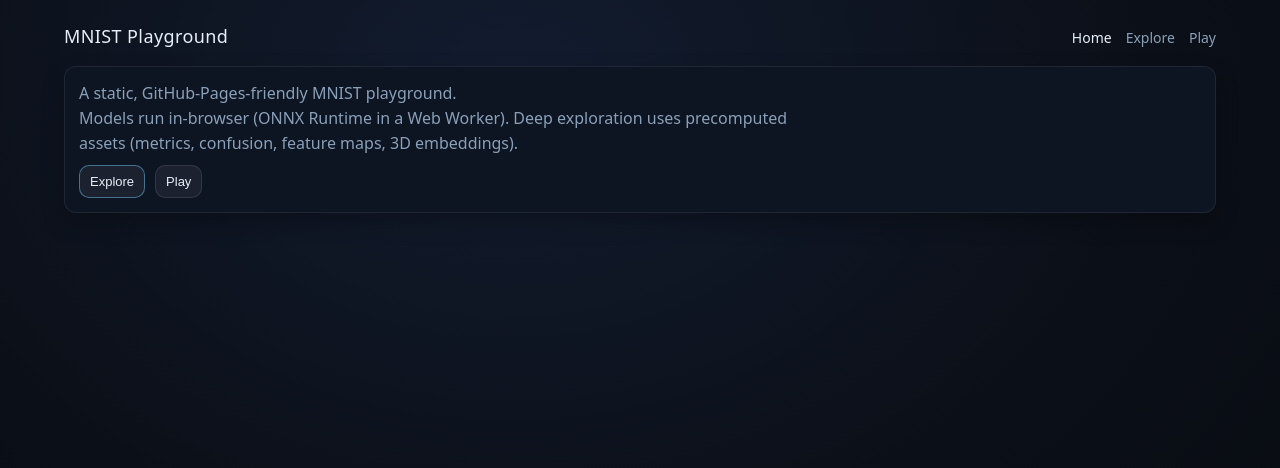
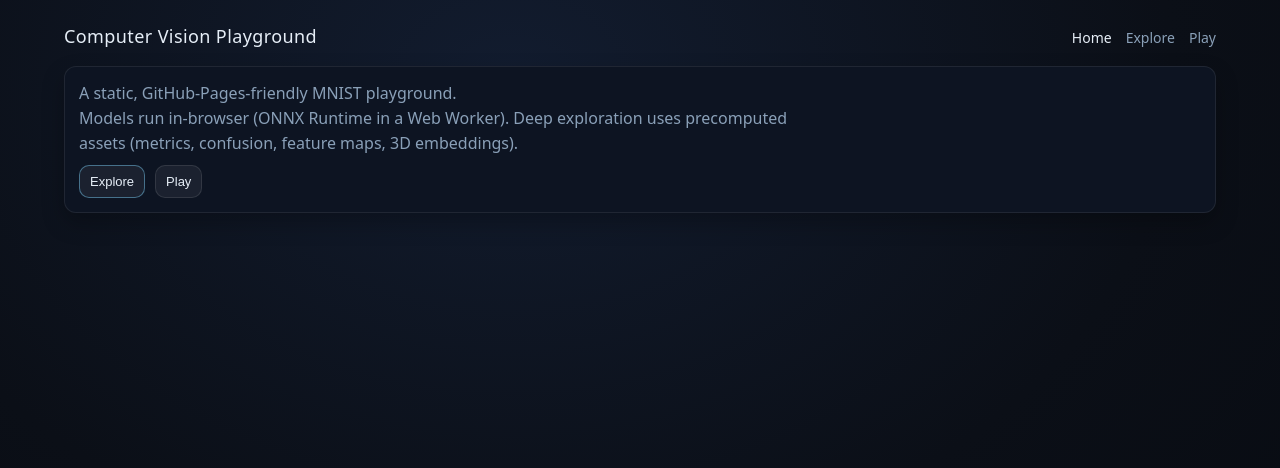
Before and after one commit to olivierzach/cv-playground, a SvelteKit app: page / in a window 1280 px wide. Shown: the top 468 px of the page. Built offline with nearby package versions, Linux system fonts and the light colour scheme.

Commit message:
Rename app to computer vision playground

```diff
--- a/src/routes/+layout.svelte
+++ b/src/routes/+layout.svelte
@@ -4,7 +4,7 @@
 </script>
 
 <svelte:head>
-  <title>MNIST Playground</title>
+  <title>Computer Vision Playground</title>
 </svelte:head>
 
 {@render children()}
--- a/src/routes/+page.svelte
+++ b/src/routes/+page.svelte
@@ -5,7 +5,7 @@
 
 <div class="container">
   <div class="topbar">
-    <div class="title">MNIST Playground</div>
+    <div class="title">Computer Vision Playground</div>
     <nav class="nav">
       <a class:active={$page.url.pathname === appPath('/')} href={appPath('/')}>Home</a>
       <a class:active={$page.url.pathname.startsWith(appPath('/explore'))} href={appPath('/explore')}>Explore</a>
--- a/src/routes/explore/+page.svelte
+++ b/src/routes/explore/+page.svelte
@@ -236,7 +236,7 @@
 
 <div class="container">
   <div class="topbar">
-    <div class="title">MNIST Playground</div>
+    <div class="title">Computer Vision Playground</div>
     <nav class="nav">
       <a href={appPath('/')}>Home</a>
       <a class="active" href={appPath('/explore')}>Explore</a>
--- a/src/routes/play/+page.svelte
+++ b/src/routes/play/+page.svelte
@@ -612,7 +612,7 @@
 
 <div class="container">
   <div class="topbar">
-    <div class="title">MNIST Playground</div>
+    <div class="title">Computer Vision Playground</div>
     <nav class="nav">
       <a href={appPath('/')}>Home</a>
       <a href={appPath('/explore')}>Explore</a>
```
Also changed, not shown: 1 other file (tests, documents, lock files or other folders).
